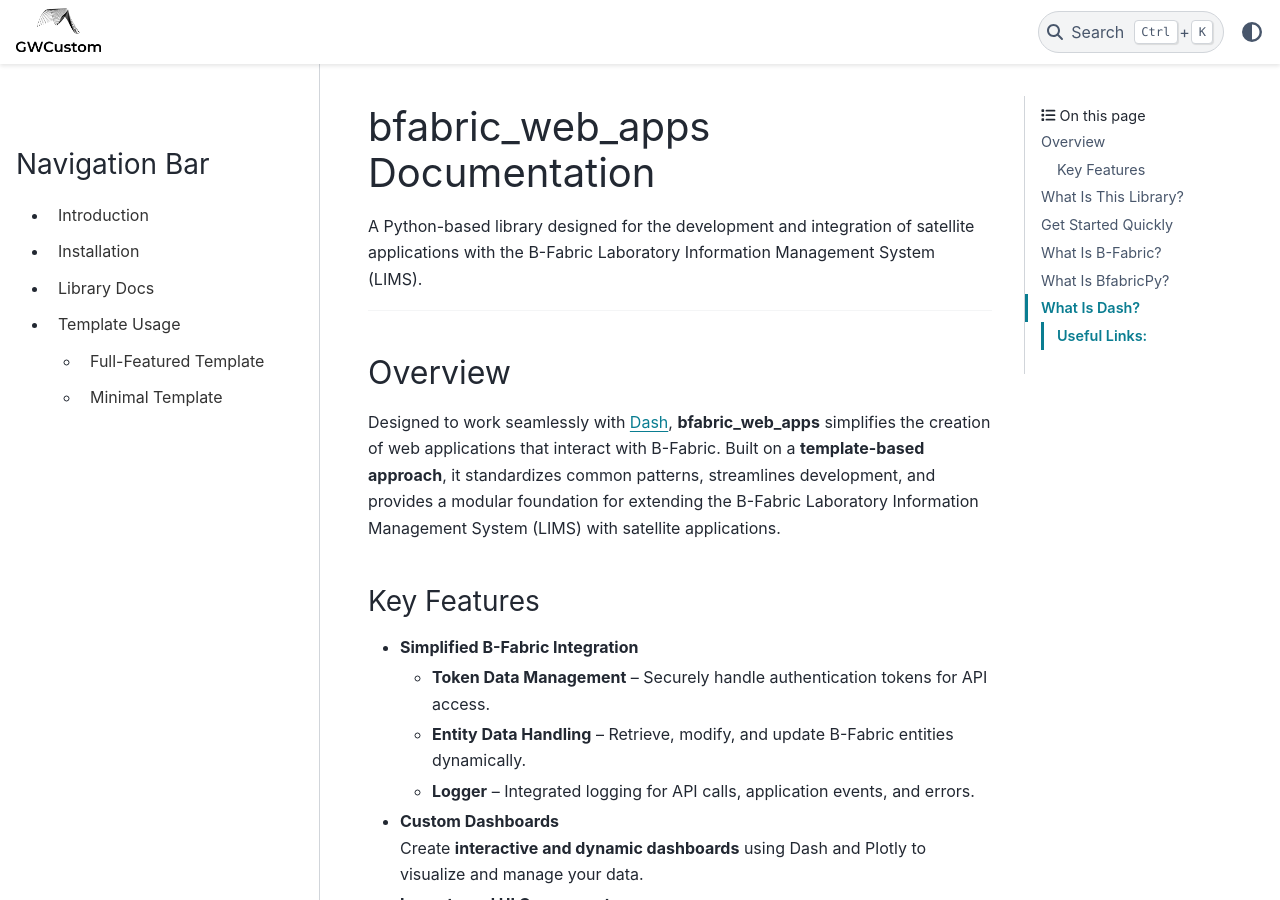
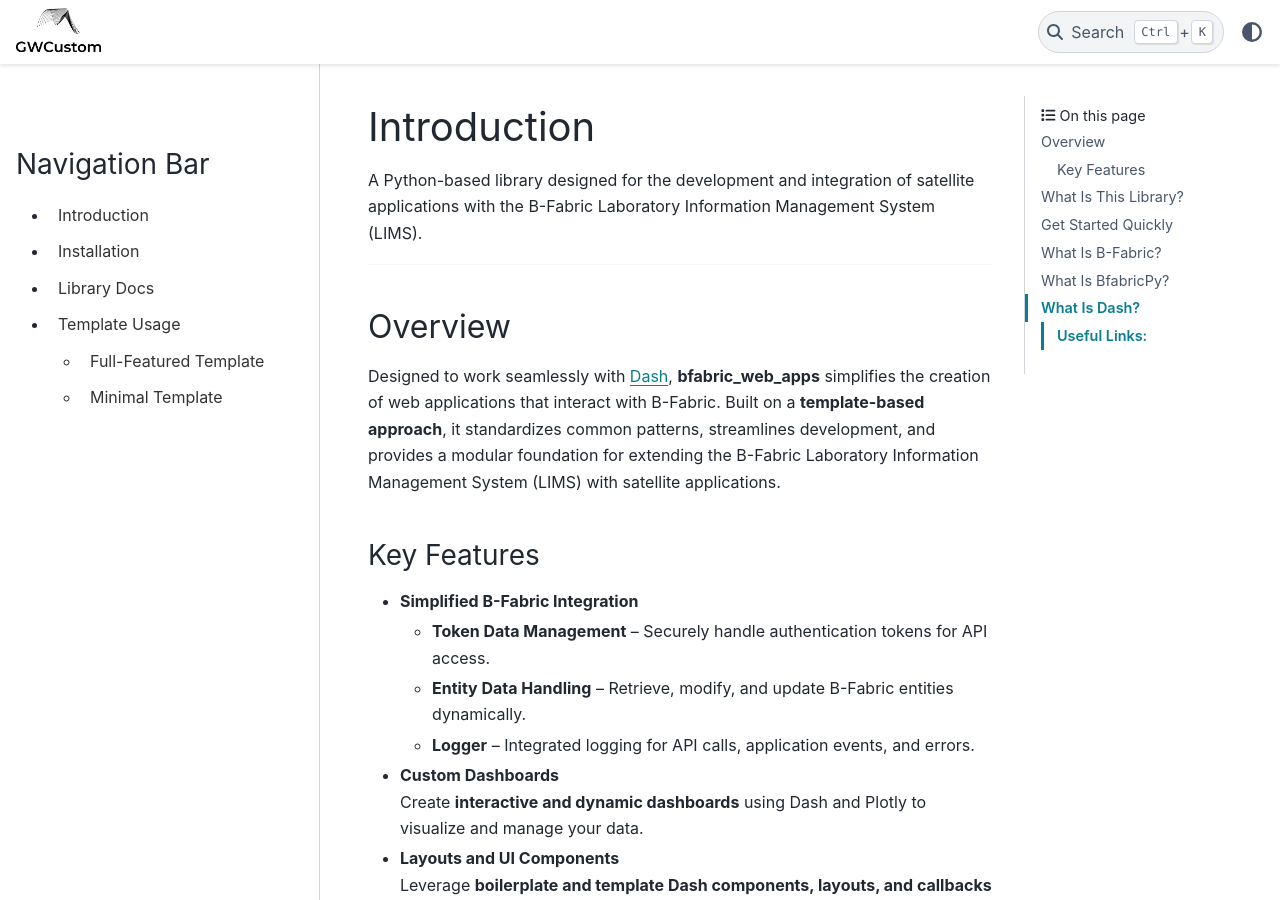
Before and after one commit to GWCustom/bfabric-web-apps, a Sphinx documentation site: the page built from docs/index.md, in a window 1280 px wide and 900 px high. Built offline with Sphinx 7.4.7 and the PyData theme 0.15.4, drawn with Linux system fonts in a browser that asks for light colours.

Commit message:
little doc update

```diff
--- a/docs/index.md
+++ b/docs/index.md
@@ -1,4 +1,4 @@
-# bfabric_web_apps Documentation
+# Introduction
 
 A Python-based library designed for the development and integration of satellite applications with the B-Fabric Laboratory Information Management System (LIMS).
 
```
Also changed, not shown: docs/bfabric_web_apps_functions.md (+1 -1 lines).
